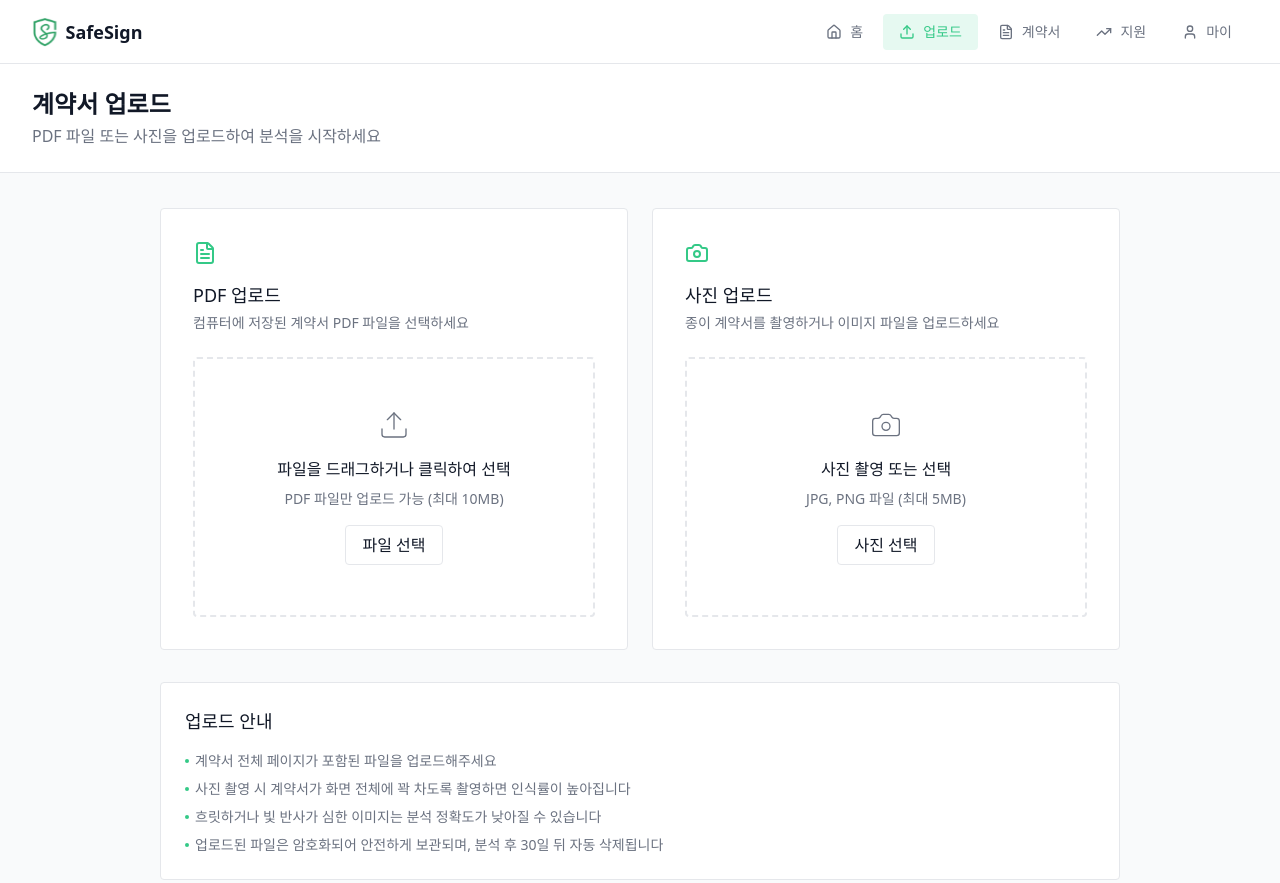
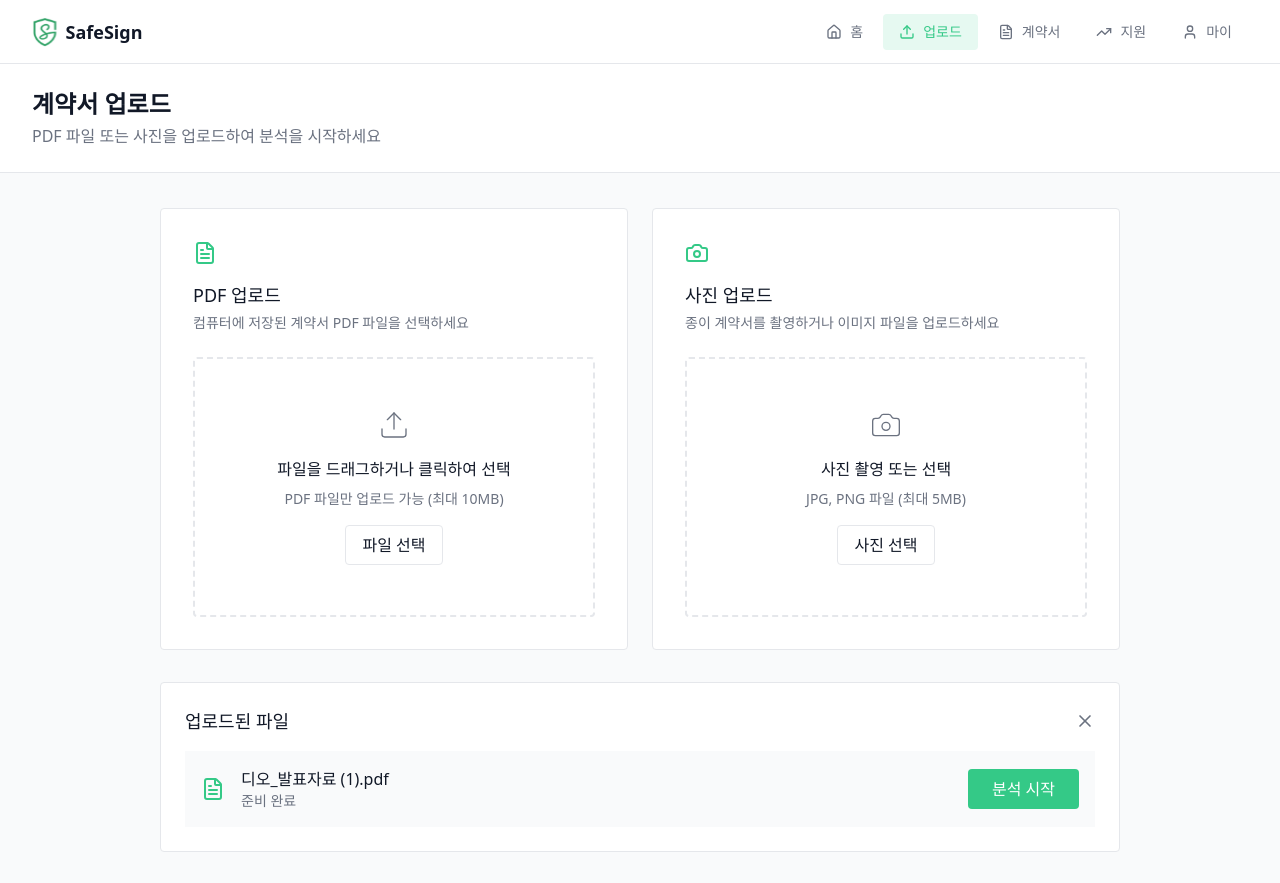
Before and after one commit to SafeSignProject/safeSign-frontend, a React (Vite) app: page /upload in a window 1280 px wide. Shown: the top 883 px of the page. Built offline with nearby package versions, Linux system fonts and the light colour scheme; a web font is replaced by a local one.

Commit message:
feat: 업로드된 파일 UI 구현

```diff
--- a/src/components/upload/UploadFile.tsx
+++ b/src/components/upload/UploadFile.tsx
@@ -1,9 +1,10 @@
-import { Camera, FileText, Upload } from 'lucide-react';
+import { Camera, FileText, Upload, X } from 'lucide-react';
 import { Button } from '@/components/common';
 
 const UploadFile = () => {
   return (
-    <div className='mt-52 flex items-center gap-6'>
+    <>
+      <div className='mt-52 flex flex-col items-center gap-8 md:flex-row md:gap-6'>
         <section className='border-light-gray flex-1 rounded-sm border bg-white p-8'>
           <FileText size={24} className='text-primary' />
           <h5 className='text-dark mt-4 mb-1 text-lg leading-7 font-medium'>PDF 업로드</h5>
@@ -37,6 +38,34 @@ const UploadFile = () => {
           </div>
         </section>
       </div>
+
+      <section className='border-light-gray rounded-sm border bg-white p-6'>
+        <article className='mb-4 flex items-center justify-between'>
+          <h4 className='text-dark text-left text-lg leading-7 font-medium'>업로드된 파일</h4>
+          <button type='button'>
+            <X
+              size={20}
+              className='text-dark-gray transition hover:brightness-90 active:brightness-75'
+            />
+          </button>
+        </article>
+
+        <article className='flex items-center justify-between bg-[#F9FAFB] p-4'>
+          <div className='flex items-center gap-4'>
+            <FileText size={24} className='text-primary' />
+            <div>
+              <h5 className='text-dark leading-6 font-medium'>디오_발표자료 (1).pdf</h5>
+              <p className='text-dark-gray text-sm'>준비 완료</p>
+            </div>
+          </div>
+          <Button
+            type='button'
+            label='분석 시작'
+            className='bg-primary h-10 px-6 font-medium text-white hover:brightness-90 active:brightness-80'
+          />
+        </article>
+      </section>
+    </>
   );
 };
 
--- /dev/null
+++ b/src/pages/upload/AnalyzingPage.tsx
@@ -0,0 +1,7 @@
+import React from 'react';
+
+const AnalyzingPage = () => {
+  return <main className='flex min-h-screen justify-center bg-[#F9FAFB]'>123</main>;
+};
+
+export default AnalyzingPage;
```
Lines whose indentation alone changed are shown as unchanged.
